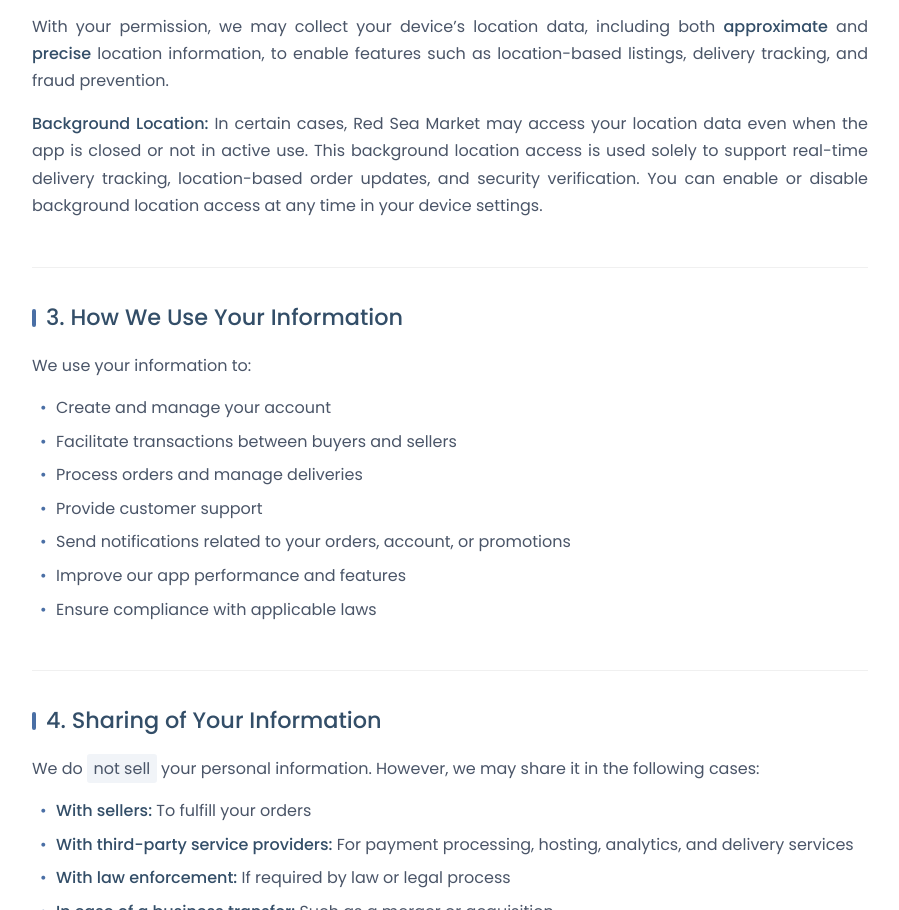
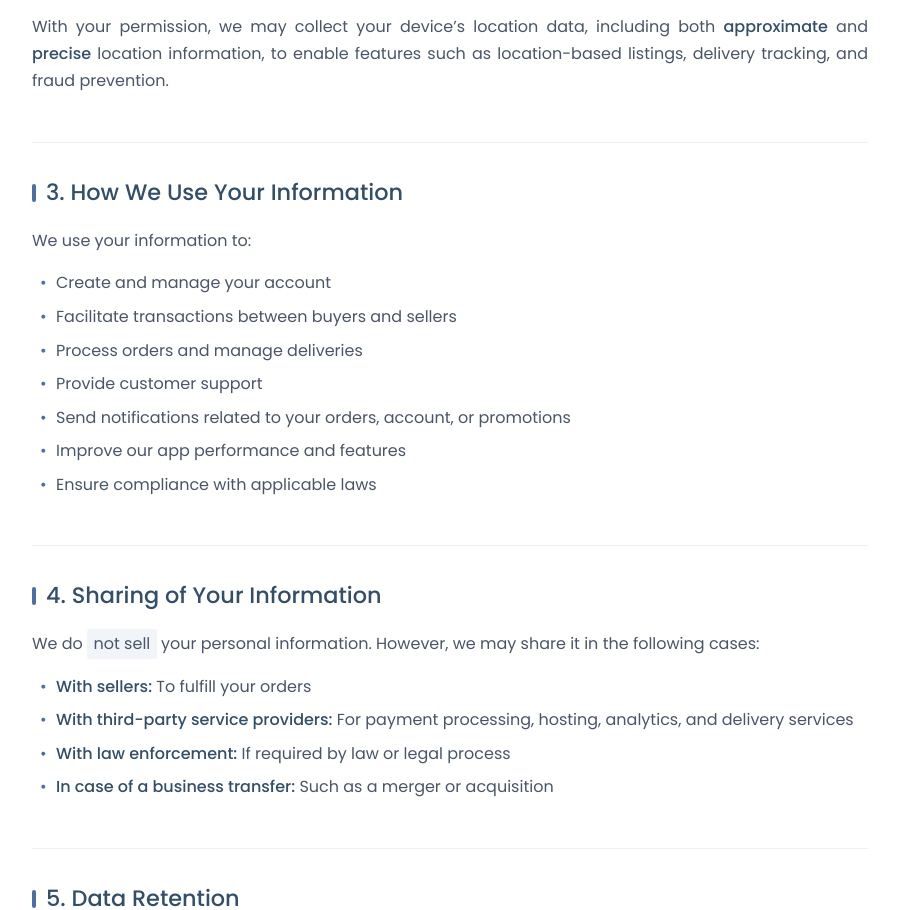
Before and after one commit to mkcoder1218/privacy, a website: page privacy-policy.html in a window 1280 px wide. Shown: the part 1471-2381 px from the top of the page, without its empty margins (190-1089 px from the left). Drawn offline with Linux system fonts and the light colour scheme.

Commit message:
Update privacy policy to remove background location details
Removed background location access explanation from privacy policy.

```diff
--- a/privacy-policy.html
+++ b/privacy-policy.html
@@ -75,7 +75,6 @@
 
             <p><strong>c) Location Information</strong></p>
             <p>With your permission, we may collect your device’s location data, including both <strong>approximate</strong> and <strong>precise</strong> location information, to enable features such as location-based listings, delivery tracking, and fraud prevention.</p>
-            <p><strong>Background Location:</strong> In certain cases, Red Sea Market may access your location data even when the app is closed or not in active use. This background location access is used solely to support real-time delivery tracking, location-based order updates, and security verification. You can enable or disable background location access at any time in your device settings.</p>
         </section>
 
         <section id="information-usage">
```
